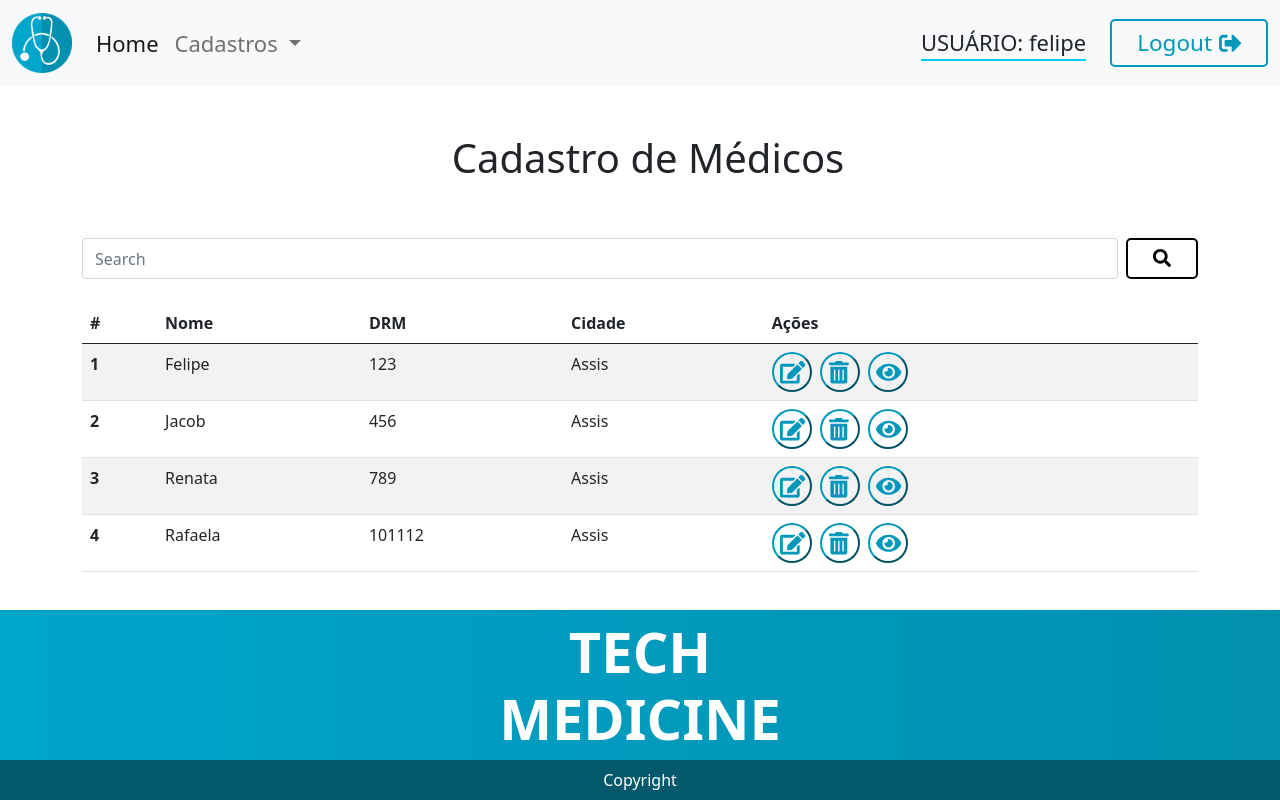
After one commit to fbomtempo/aplicacao-clinica-medica, a PHP site: page /cadastroMedicos.php in a window 1280 px wide. The commit adds this page. Run offline with PHP 8.4, Linux system fonts and the light colour scheme.

Commit message:
Ajustes no layout + front-end das tabelas

```diff
--- /dev/null
+++ b/cadastroMedicos.php
@@ -0,0 +1,102 @@
+<!doctype html>
+<html lang="pt-br" class="h-100">
+
+<head>
+    <!-- Required meta tags -->
+    <meta charset="utf-8">
+    <meta name="viewport" content="width=device-width, initial-scale=1">
+
+    <!-- Bootstrap CSS -->
+    <link href="https://cdn.jsdelivr.net/npm/bootstrap@5.0.1/dist/css/bootstrap.min.css" rel="stylesheet" integrity="sha384-+0n0xVW2eSR5OomGNYDnhzAbDsOXxcvSN1TPprVMTNDbiYZCxYbOOl7+AMvyTG2x" crossorigin="anonymous">
+
+    <link rel="stylesheet" type="text/css" href="./css/cadastroMedicos.css">
+    <link rel="shortcut icon" href="./imagens/icon-principal.ico">
+
+    <title>Cadastro de Médicos</title>
+
+</head>
+
+<body class="d-flex flex-column h-100">
+
+    <!-- Include Navbar -->
+    <?php include('./import/navbar.php'); ?>
+
+    <h1 class="text-center ps-3 pt-5 pb-5 display-6">Cadastro de Médicos</h1>
+
+    <div class="container">
+        <form class="d-flex">
+            <input class="form-control me-2" type="search" placeholder="Search" aria-label="Search">
+            <button class="btn-pesquisa pesquisar" type="submit"><i class="fas fa-search"></i></button>
+        </form>
+        <br>
+        <table class="table table-striped table-hover">
+            <thead>
+                <tr>
+                    <th scope="col">#</th>
+                    <th scope="col">Nome</th>
+                    <th scope="col">DRM</th>
+                    <th scope="col">Cidade</th>
+                    <th scope="col">Ações</th>
+                </tr>
+            </thead>
+            <tbody>
+                <tr>
+                    <th scope="row">1</th>
+                    <td>Felipe</td>
+                    <td>123</td>
+                    <td>Assis</td>
+                    <td>
+                        <span class="pe-1"><button class="botao-pequeno editar"><i class="fas fa-edit"></i></button></span>
+                        <span class="pe-1"><button class="botao-pequeno deletar"><i class="fas fa-trash-alt"></i></button></span>
+                        <button class="botao-pequeno visualizar"><i class="fas fa-eye"></i></i></button>
+                    </td>
+                </tr>
+                <tr>
+                    <th scope="row">2</th>
+                    <td>Jacob</td>
+                    <td>456</td>
+                    <td>Assis</td>
+                    <td>
+                        <span class="pe-1"><button class="botao-pequeno editar"><i class="fas fa-edit"></i></button></span>
+                        <span class="pe-1"><button class="botao-pequeno deletar"><i class="fas fa-trash-alt"></i></button></span>
+                        <button class="botao-pequeno visualizar"><i class="fas fa-eye"></i></i></button>
+                    </td>
+                </tr>
+                <tr>
+                    <th scope="row">3</th>
+                    <td>Renata</td>
+                    <td>789</td>
+                    <td>Assis</td>
+                    <td>
+                        <span class="pe-1"><button class="botao-pequeno editar"><i class="fas fa-edit"></i></button></span>
+                        <span class="pe-1"><button class="botao-pequeno deletar"><i class="fas fa-trash-alt"></i></button></span>
+                        <button class="botao-pequeno visualizar"><i class="fas fa-eye"></i></i></button>
+                    </td>
+                </tr>
+                <tr>
+                    <th scope="row">4</th>
+                    <td>Rafaela</td>
+                    <td>101112</td>
+                    <td>Assis</td>
+                    <td>
+                        <span class="pe-1"><button class="botao-pequeno editar"><i class="fas fa-edit"></i></button></span>
+                        <span class="pe-1"><button class="botao-pequeno deletar"><i class="fas fa-trash-alt"></i></button></span>
+                        <button class="botao-pequeno visualizar"><i class="fas fa-eye"></i></i></button>
+                    </td>
+                </tr>
+            </tbody>
+        </table>
+    </div>
+
+    <!-- Include Footer -->
+    <?php include('./import/footer.php'); ?>
+
+    <!-- Bootstrap Bundle with Popper -->
+    <script src="https://cdn.jsdelivr.net/npm/bootstrap@5.0.1/dist/js/bootstrap.bundle.min.js" integrity="sha384-gtEjrD/SeCtmISkJkNUaaKMoLD0//ElJ19smozuHV6z3Iehds+3Ulb9Bn9Plx0x4" crossorigin="anonymous"></script>
+
+    <!-- Font Awesome JS -->
+    <script src="https://use.fontawesome.com/releases/v5.15.3/js/all.js" data-auto-a11y="true"></script>
+
+</body>
+
+</html>
--- /dev/null
+++ b/css/cadastroMedicos.css
@@ -0,0 +1,65 @@
+.botao-pequeno {
+    width: 40px;
+    height: 40px;
+    padding-right: 7.5px;
+    border-radius: 20px;
+    font-size: 22.5px;
+    text-align: center;
+}
+
+.editar {
+    color: #0198bb;
+    border-color: #0198bb;
+    background-color: transparent;
+}
+
+.editar:hover {
+    color: white;
+    border-color: #0198bb;
+    background-color: #0198bb;
+}
+
+.deletar {
+    color: #0198bb;
+    border-color: #0198bb;
+    background-color: transparent;
+}
+
+.deletar:hover {
+    color: white;
+    border-color: #0198bb;
+    background-color: #0198bb;
+}
+
+.visualizar {
+    color: #0198bb;
+    border-color: #0198bb;
+    background-color: transparent;
+}
+
+.visualizar:hover {
+    color: white;
+    border-color: #0198bb;
+    background-color: #0198bb;
+}
+
+.btn-pesquisa {
+    border: 2px solid black;
+    border-radius: 5px;
+    background-color: transparent;
+    color: black;
+    padding: 5px 25px;
+    font-size: 18px;
+    cursor: pointer;
+}
+
+.pesquisar {
+    border-color: black;
+    color: black;
+}
+
+.pesquisar:hover {
+    border-color: black;
+    background-color: black;
+    color: white;
+}
--- a/css/menu.css
+++ b/css/menu.css
@@ -1,10 +1,10 @@
 .icon-link {
     text-decoration: none;
-    color: #999999;
+    color: #727272;
 }
 
 .icon-link:hover {
-    color: #999999;
+    color: #727272;
     transform: scale(1.1);
     cursor: pointer;
     transition: all 0.25s;
--- /dev/null
+++ b/css/navbar.css
@@ -0,0 +1,24 @@
+.underline {
+    border-bottom: 2px solid #02CAF2;
+}
+
+.btn-outline {
+    border: 2px solid black;
+    border-radius: 5px;
+    background-color: transparent;
+    color: black;
+    padding: 5px 25px;
+    font-size: 22.5px;
+    cursor: pointer;
+}
+
+.logout {
+    border-color: #0198bb;
+    color: #0198bb;
+}
+
+.logout:hover {
+    border-color: #01596b;
+    background-color: #01596b;
+    color: white;
+}
--- a/import/footer.php
+++ b/import/footer.php
@@ -1,9 +1,9 @@
-<footer class="pt-1" style="background-image: linear-gradient(to right, #00a5cb, #0190b0)">
-    <div class="text-center pb-2">
+<footer class="footer mt-auto">
+    <div class="text-center pt-2 pb-2" style="background-image: linear-gradient(to right, #00a5cb, #0190b0)">
         <span class="text-white fw-bold display-4 d-block">TECH</span>
         <span class="text-white fw-bold display-4 d-block">MEDICINE</span>
     </div>
-    <div class="text-center p-2" style="background-color: #01596B">
+    <div class="text-center pt-2 pb-2" style="background-color: #01596B">
         <span class="text-white text-center">Copyright</span>
     </div>
 </footer>
--- a/import/navbar.php
+++ b/import/navbar.php
@@ -1,3 +1,5 @@
+<link rel="stylesheet" type="text/css" href="./css/navbar.css">
+
 <nav class="navbar navbar-expand-lg navbar-light bg-light sticky-top">
     <div class="container-fluid" style="font-size: 22px">
         <a href="menu.php"><img src="./imagens/icon-principal.png" width="60" class="navbar-brand"></a>
@@ -14,9 +16,9 @@
                         Cadastros
                     </a>
                     <ul class="dropdown-menu" aria-labelledby="navbarDropdown">
-                        <li><a class="dropdown-item" href="#">Cadastro de Pacientes</a></li>
-                        <li><a class="dropdown-item" href="#">Cadastro de Médicos</a></li>
-                        <li><a class="dropdown-item" href="#">Cadastro de Funcionários</a></li>
+                        <li><a class="dropdown-item" href="cadastroPacientes.php">Cadastro de Pacientes</a></li>
+                        <li><a class="dropdown-item" href="cadastroMedicos.php">Cadastro de Médicos</a></li>
+                        <li><a class="dropdown-item" href="cadastroFuncionarios.php">Cadastro de Funcionários</a></li>
                         <li>
                             <hr class="dropdown-divider">
                         </li>
@@ -24,9 +26,9 @@
                     </ul>
                 </li>
             </ul>
-            <span class="px-4">USUÁRIO: felipe</span>
-            <form class="d-flex">
-                <button class="btn btn-lg btn-outline-dark" type="submit">Logout<i class="fas fa-sign-out-alt" style="margin-left: 0.5vw"></i></button>
+            <span class="underline">USUÁRIO: felipe</span>
+            <form class="ps-4 d-flex">
+                <button class="btn-outline logout" type="submit">Logout<i class="fas fa-sign-out-alt" style="margin-left: 0.5vw"></i></button>
             </form>
         </div>
     </div>
```
Also changed, not shown: cadastroFuncionarios.php (added, +102 -0 lines), cadastroPacientes.php (added, +102 -0 lines), css/cadastroFuncionarios.css (added, +47 -0 lines), css/cadastroPacientes.css (added, +47 -0 lines), login.php (+7 -3 lines), menu.php (+4 -3 lines), imagens/icon-principal.ico (added).
